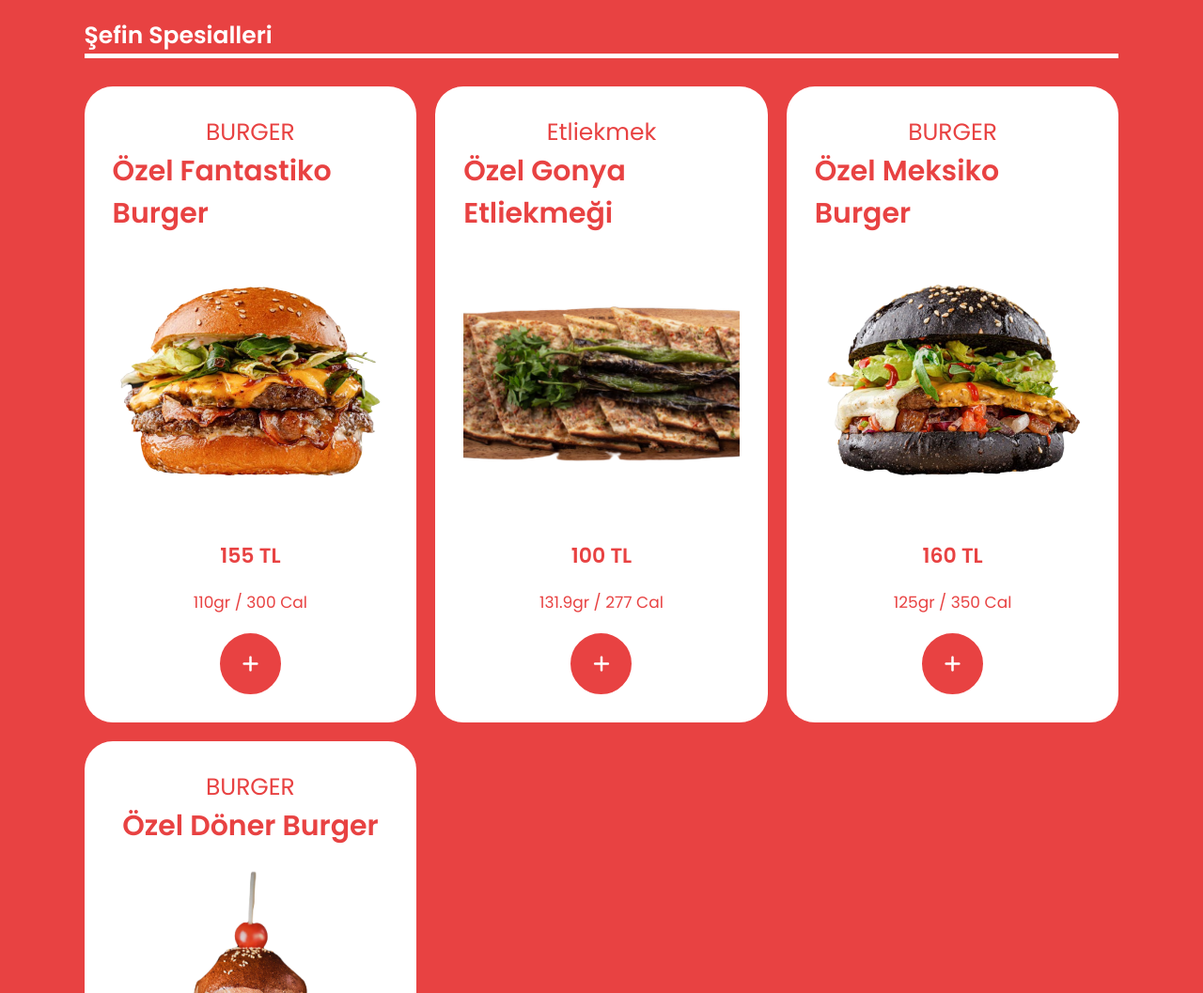
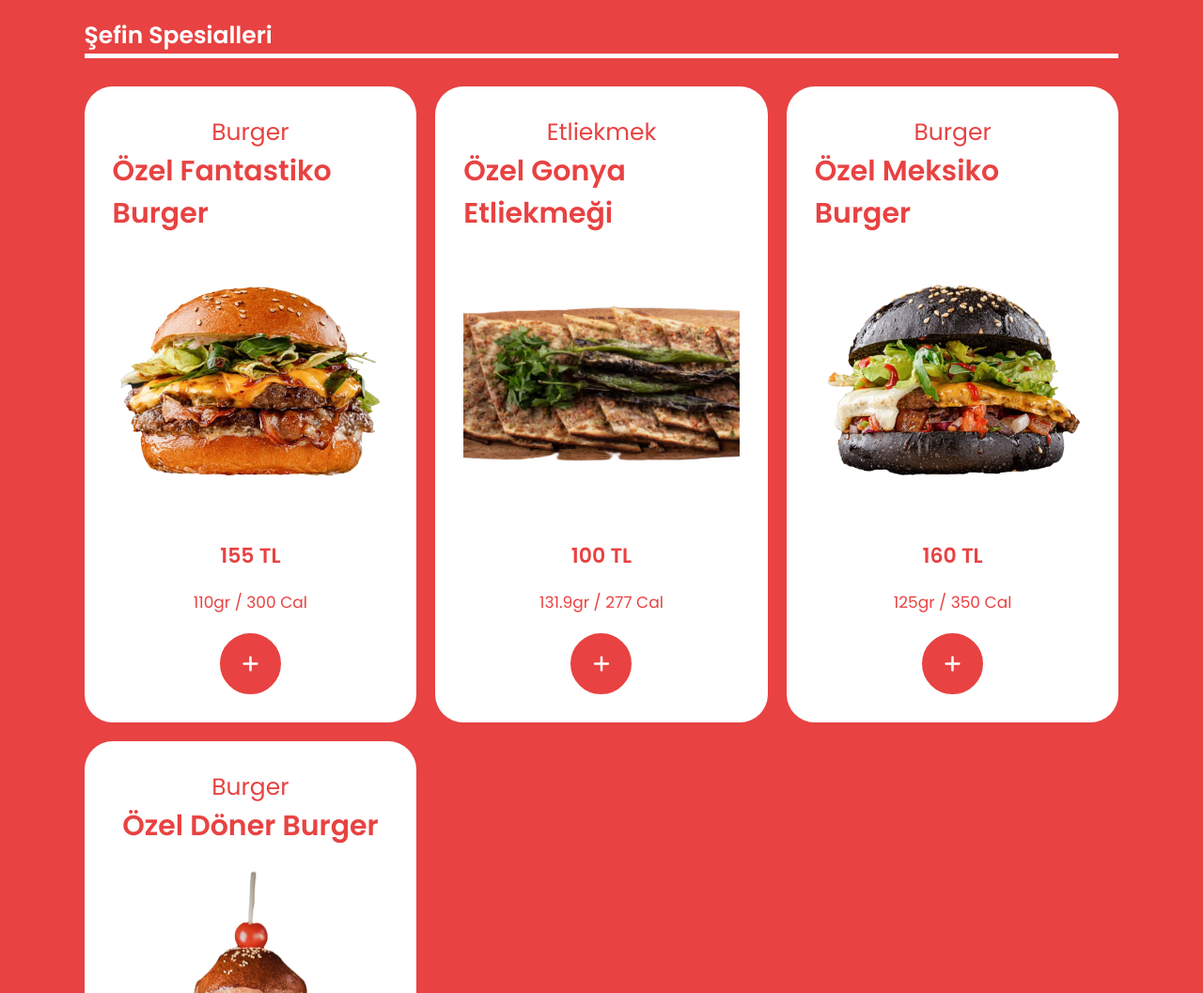
Before and after one commit to ParafinSerdar/Restaurant-website, a plain HTML site: page index.html in a window 1280 px wide. Shown: the part 2180-3237 px from the top of the page at 94% size. Drawn offline with Linux system fonts and the light colour scheme.

```diff
--- a/index.html
+++ b/index.html
@@ -155,7 +155,7 @@
     <div class="box-container">
     <div class="box">
         <div class="box-head">
-            <span class="title">BURGER</span>
+            <span class="title">Burger</span>
             <a href="#" class="name">Özel Fantastiko Burger</a>
             <div class="image">
                 <img src="images/product-1.png" alt="Special Mexico Burger" >
@@ -195,7 +195,7 @@
     </div>
     <div class="box">
         <div class="box-head">
-            <span class="title">BURGER</span>
+            <span class="title">Burger</span>
             <a href="#" class="name">Özel Meksiko Burger</a>
             <div class="image">
                 <img src="images/product-2.png" alt="Special Mexico Burger" >
@@ -215,7 +215,7 @@
     </div>
     <div class="box">
         <div class="box-head">
-            <span class="title">BURGER</span>
+            <span class="title">Burger</span>
             <a href="#" class="name">Özel Döner Burger</a>
             <div class="image">
                 <img src="images/dark-product.png" alt="Special Mexico Burger">
```
Also changed, not shown: products.html (+3 -3 lines).
